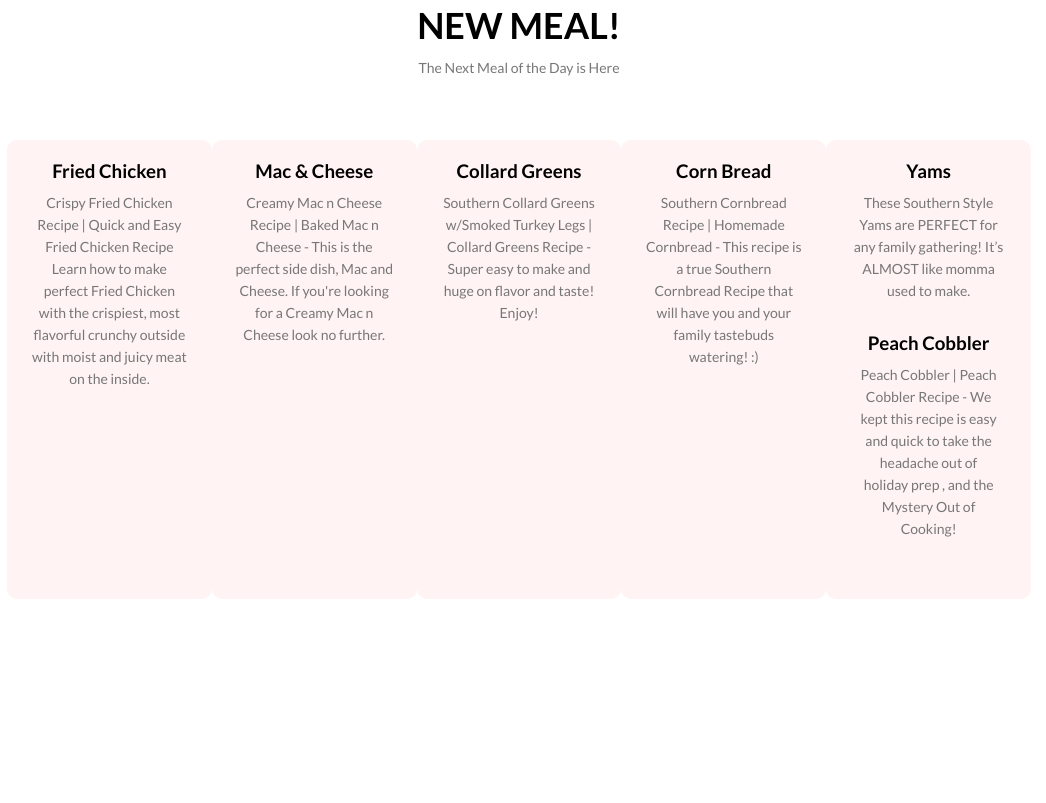
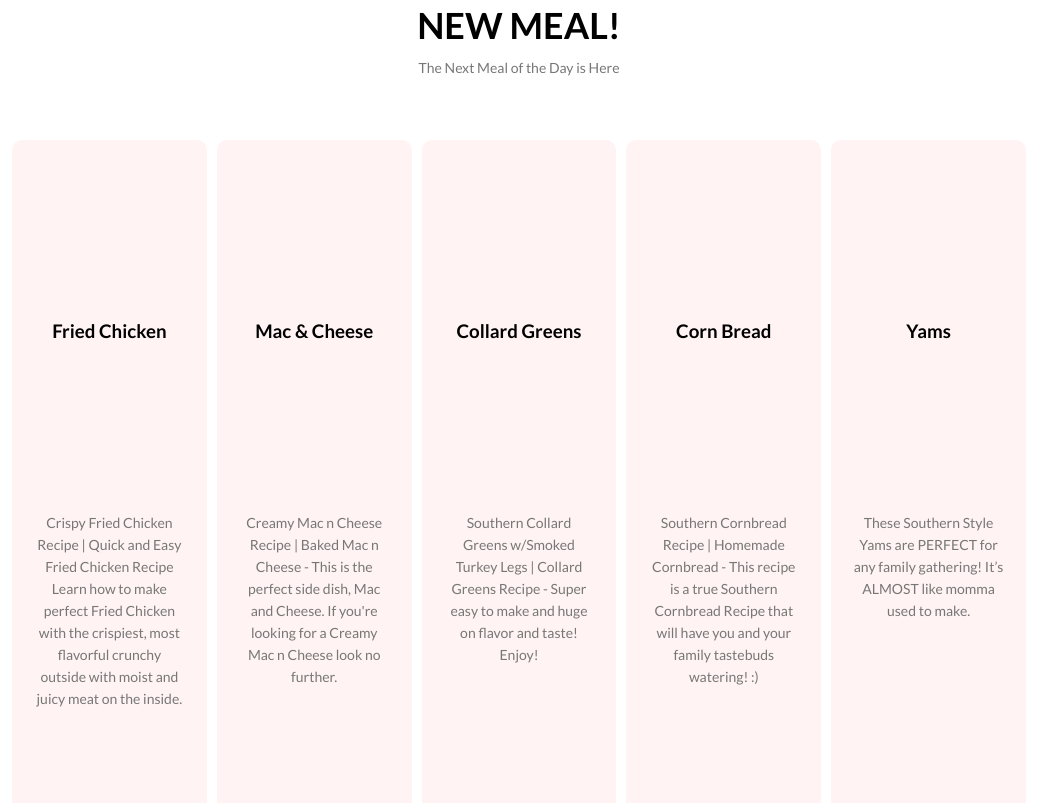
Before and after one commit to jkbohanon/CovenientCuisine, a plain HTML site: page index.html in a window 1280 px wide. Shown: the part 897-1700 px from the top of the page, without its empty margins (121-1167 px from the left). Before the commit the page ends 1547 px from the top, so only its background shows below. Drawn offline with Linux system fonts and the light colour scheme; files whose address does not match are found by name.

Commit message:
Update style.css

```diff
--- a/style.css
+++ b/style.css
@@ -147,7 +147,22 @@ p{
         background: #fff3f3;
         border-radius: 10px;
         margin-bottom: 5%;
+        margin-left: 5px;
+        margin-right: 5px;
         padding: 20px 12px;
         box-sizing: border-box;
-
+        transition: 0.5s;
     }
+    h3{
+        text-align: center;
+        font-weight: 600;
+        margin: 10pc 0;
+    }
+    .food-menu:hover{
+        box-shadow: 0 0 20px 0px rgba (0,0,0, 0.2);
+    }
+    .flex-container {
+        display: flex;
+        flex-wrap: wrap;
+        background-color: #fff3f3
+    }
```
